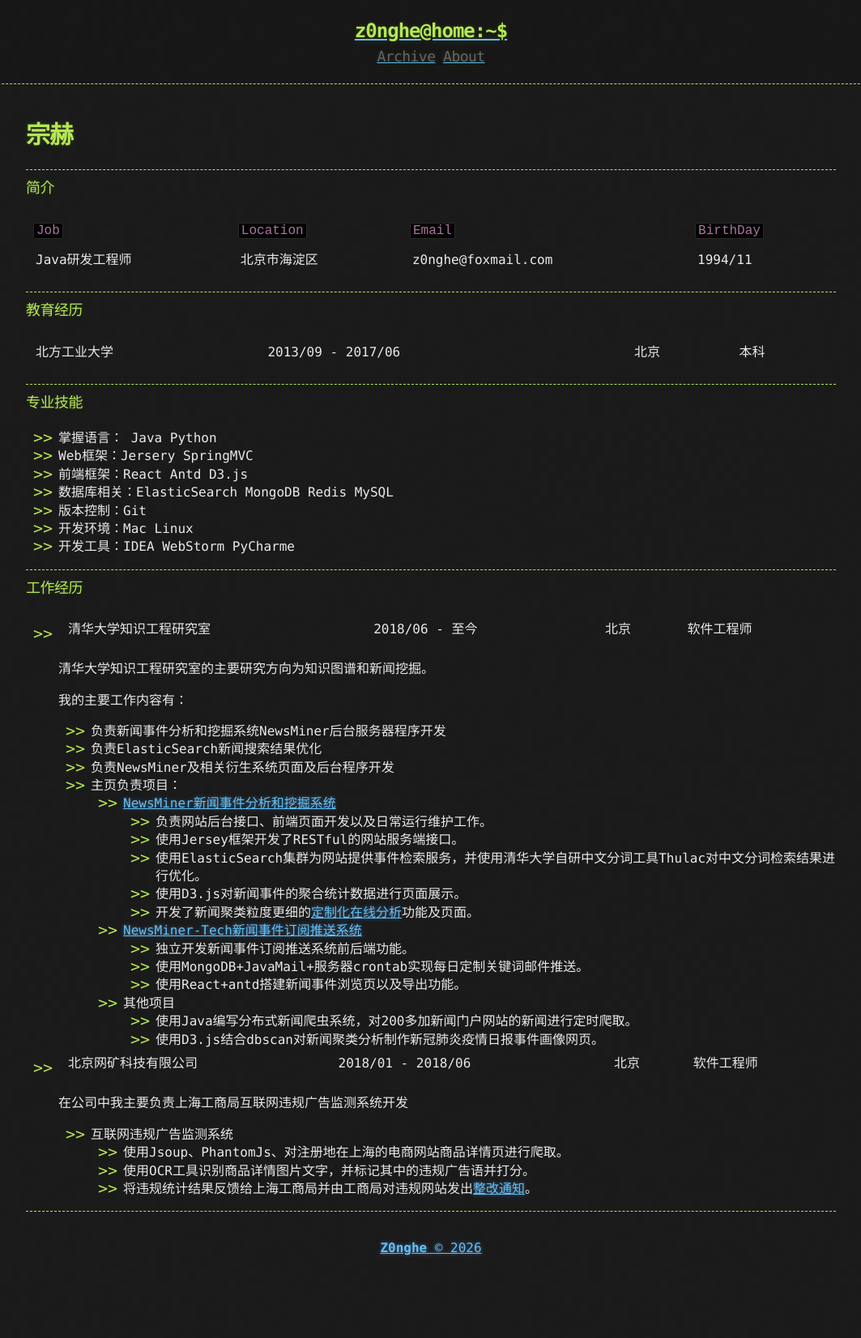
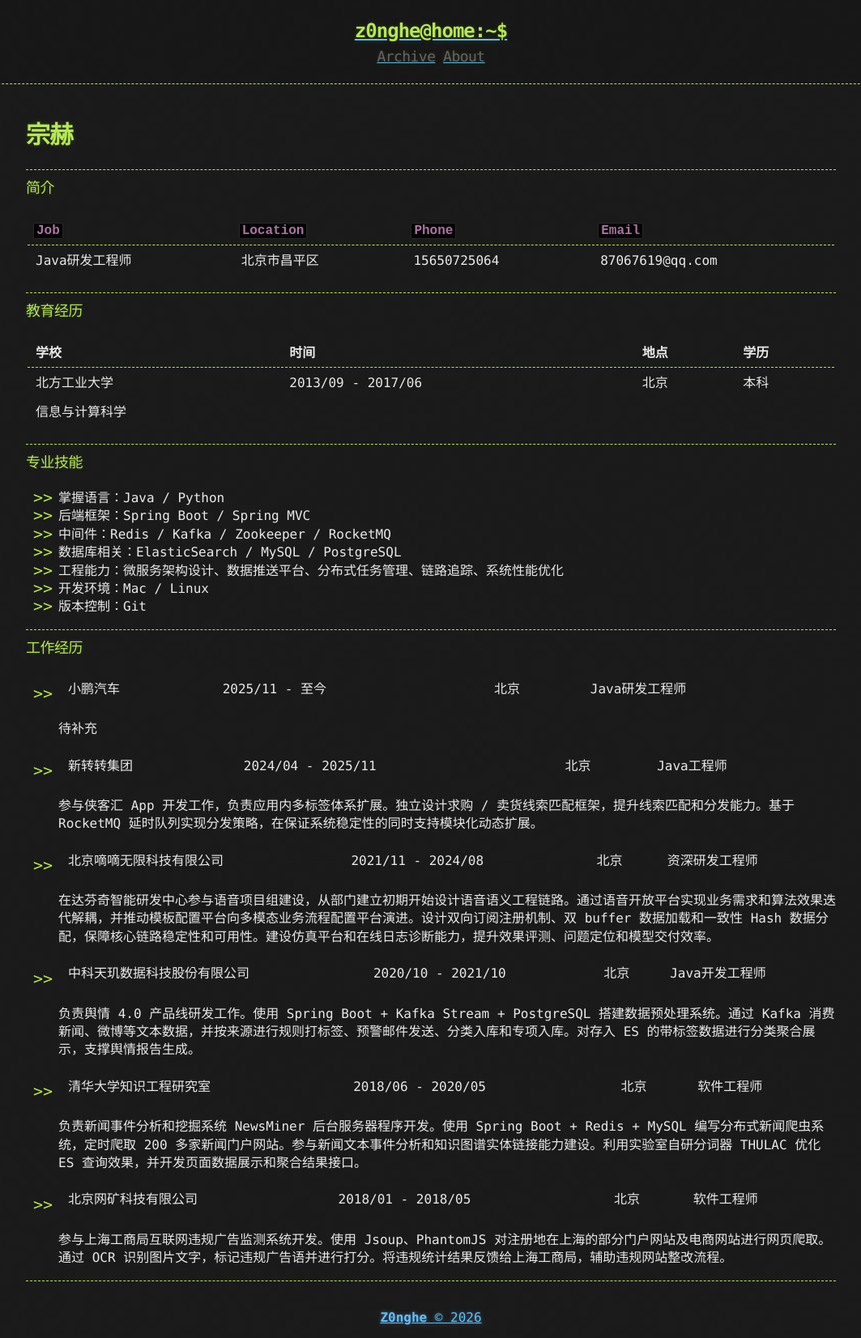
Before and after one commit to Z0nghe/z0nghe.github.io, a Jekyll site: the page built from about.md, in a window 1280 px wide. Shown: the whole page at 81% size, without its empty margins (108-1171 px from the left). Built offline with Jekyll 4.4.1, drawn with Linux system fonts in a browser that asks for light colours; before the commit the page ends 1566 px from its top, so only the background shows below that.

Commit message:
Update about resume content

```diff
--- a/about.md
+++ b/about.md
@@ -9,60 +9,57 @@ title: About
 
 ### 简介
 
-| `Job` | `Location` | `Email` | `BirthDay` |
-| Java研发工程师 | 北京市海淀区 | z0nghe@foxmail.com | 1994/11
+| `Job` | `Location` | `Phone` | `Email` |
+| --- | --- | --- | --- |
+| Java研发工程师 | 北京市昌平区 | 15650725064 | 87067619@qq.com |
 
 ---
 
 ### 教育经历
 
+| 学校 | 时间 | 地点 | 学历 |
+| --- | --- | --- | --- |
 | 北方工业大学 | 2013/09 - 2017/06 | 北京 | 本科 |
+| 信息与计算科学 |  |  |  |
 
 ---
 
 ### 专业技能
 
-- 掌握语言： Java Python
-- Web框架：Jersery SpringMVC
-- 前端框架：React Antd D3.js
-- 数据库相关：ElasticSearch MongoDB Redis MySQL
+- 掌握语言：Java / Python
+- 后端框架：Spring Boot / Spring MVC
+- 中间件：Redis / Kafka / Zookeeper / RocketMQ
+- 数据库相关：ElasticSearch / MySQL / PostgreSQL
+- 工程能力：微服务架构设计、数据推送平台、分布式任务管理、链路追踪、系统性能优化
+- 开发环境：Mac / Linux
 - 版本控制：Git
-- 开发环境：Mac Linux
-- 开发工具：IDEA WebStorm PyCharme
 
 ---
 
 ### 工作经历
 
-- | 清华大学知识工程研究室 | 2018/06 - 至今 | 北京 | 软件工程师 |
+- | 小鹏汽车 | 2025/11 - 至今 | 北京 | Java研发工程师 |
 
-    清华大学知识工程研究室的主要研究方向为知识图谱和新闻挖掘。
+    待补充
 
-    我的主要工作内容有：
-    - 负责新闻事件分析和挖掘系统NewsMiner后台服务器程序开发
-    - 负责ElasticSearch新闻搜索结果优化
-    - 负责NewsMiner及相关衍生系统页面及后台程序开发
-    - 主页负责项目：
-        - [NewsMiner新闻事件分析和挖掘系统](https://newsminer.net/)
-            - 负责网站后台接口、前端页面开发以及日常运行维护工作。
-            - 使用Jersey框架开发了RESTful的网站服务端接口。
-            - 使用ElasticSearch集群为网站提供事件检索服务，并使用清华大学自研中文分词工具Thulac对中文分词检索结果进行优化。
-            - 使用D3.js对新闻事件的聚合统计数据进行页面展示。
-            - 开发了新闻聚类粒度更细的[定制化在线分析](https://analyze.newsminer.net/)功能及页面。
-        - [NewsMiner-Tech新闻事件订阅推送系统](https://newsminer.net/tech/)
-            - 独立开发新闻事件订阅推送系统前后端功能。
-            - 使用MongoDB+JavaMail+服务器crontab实现每日定制关键词邮件推送。
-            - 使用React+antd搭建新闻事件浏览页以及导出功能。
-        - 其他项目
-            - 使用Java编写分布式新闻爬虫系统，对200多加新闻门户网站的新闻进行定时爬取。
-            - 使用D3.js结合dbscan对新闻聚类分析制作新冠肺炎疫情日报事件画像网页。
+- | 新转转集团 | 2024/04 - 2025/11 | 北京 | Java工程师 |
 
-- | 北京网矿科技有限公司 | 2018/01 - 2018/06 | 北京 | 软件工程师
+    参与侠客汇 App 开发工作，负责应用内多标签体系扩展。独立设计求购 / 卖货线索匹配框架，提升线索匹配和分发能力。基于 RocketMQ 延时队列实现分发策略，在保证系统稳定性的同时支持模块化动态扩展。
 
-    在公司中我主要负责上海工商局互联网违规广告监测系统开发
-    - 互联网违规广告监测系统
-        - 使用Jsoup、PhantomJs、对注册地在上海的电商网站商品详情页进行爬取。
-        - 使用OCR工具识别商品详情图片文字，并标记其中的违规广告语并打分。
-        - 将违规统计结果反馈给上海工商局并由工商局对违规网站发出[整改通知](http://www.xinhuanet.com/legal/2018-06/06/c_1122946883.htm)。
+- | 北京嘀嘀无限科技有限公司 | 2021/11 - 2024/08 | 北京 | 资深研发工程师 |
+
+    在达芬奇智能研发中心参与语音项目组建设，从部门建立初期开始设计语音语义工程链路。通过语音开放平台实现业务需求和算法效果迭代解耦，并推动模板配置平台向多模态业务流程配置平台演进。设计双向订阅注册机制、双 buffer 数据加载和一致性 Hash 数据分配，保障核心链路稳定性和可用性。建设仿真平台和在线日志诊断能力，提升效果评测、问题定位和模型交付效率。
+
+- | 中科天玑数据科技股份有限公司 | 2020/10 - 2021/10 | 北京 | Java开发工程师 |
+
+    负责舆情 4.0 产品线研发工作。使用 Spring Boot + Kafka Stream + PostgreSQL 搭建数据预处理系统。通过 Kafka 消费新闻、微博等文本数据，并按来源进行规则打标签、预警邮件发送、分类入库和专项入库。对存入 ES 的带标签数据进行分类聚合展示，支撑舆情报告生成。
+
+- | 清华大学知识工程研究室 | 2018/06 - 2020/05 | 北京 | 软件工程师 |
+
+    负责新闻事件分析和挖掘系统 NewsMiner 后台服务器程序开发。使用 Spring Boot + Redis + MySQL 编写分布式新闻爬虫系统，定时爬取 200 多家新闻门户网站。参与新闻文本事件分析和知识图谱实体链接能力建设。利用实验室自研分词器 THULAC 优化 ES 查询效果，并开发页面数据展示和聚合结果接口。
+
+- | 北京网矿科技有限公司 | 2018/01 - 2018/05 | 北京 | 软件工程师 |
+
+    参与上海工商局互联网违规广告监测系统开发。使用 Jsoup、PhantomJS 对注册地在上海的部分门户网站及电商网站进行网页爬取。通过 OCR 识别图片文字，标记违规广告语并进行打分。将违规统计结果反馈给上海工商局，辅助违规网站整改流程。
 
 ---
```
